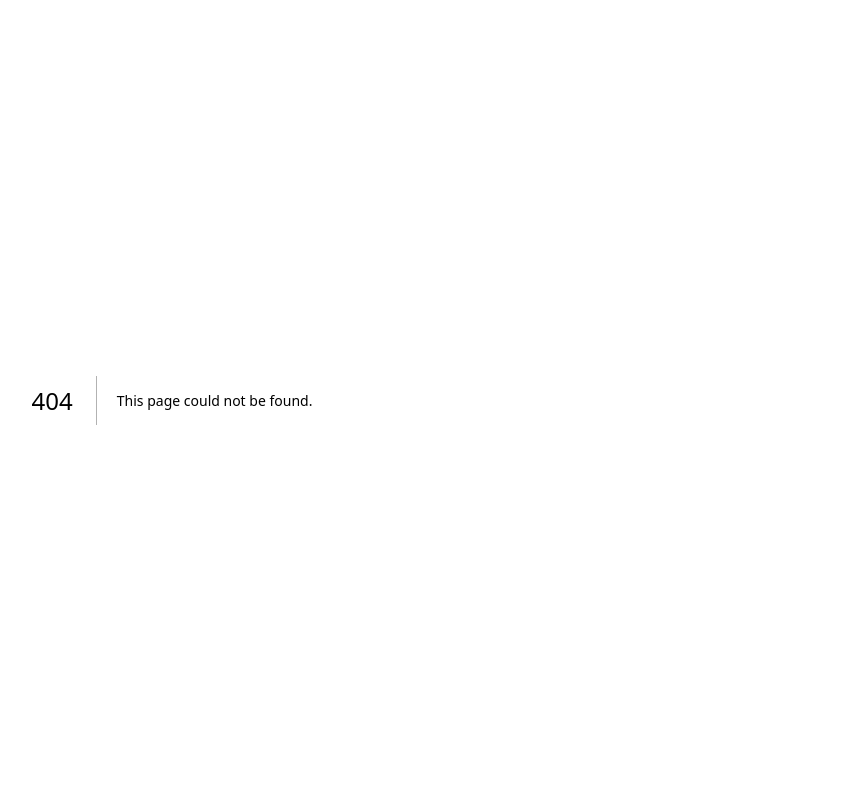
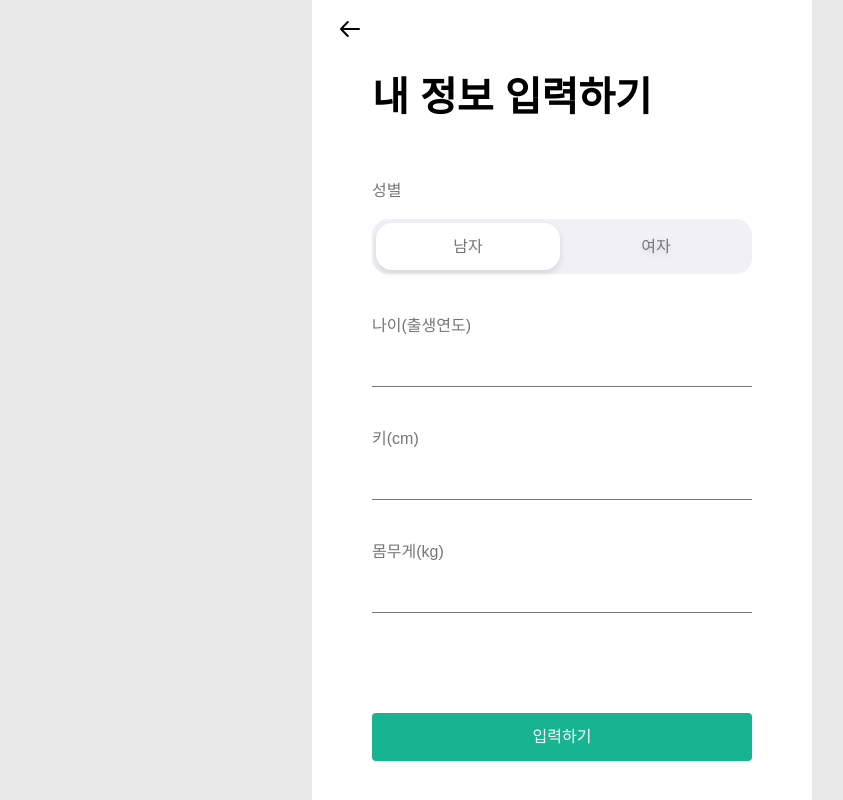
Before and after one commit to kmj0973/nadaum, a Next.js app: page /signup/myinfo in a window 1280 px wide. Before the commit this address had no page. Shown: the whole page, without its empty margins (78-921 px from the left). Built offline with nearby package versions, Linux system fonts and the light colour scheme; a web font is replaced by a local one.

Commit message:
Feat: sign up page and home page components

```diff
--- a/src/app/globals.css
+++ b/src/app/globals.css
@@ -13,7 +13,7 @@
 }
 
 @theme {
-  --breakpoint-tablet: 380px;
+  --breakpoint-tablet: 391px;
 }
 
 body {
--- a/src/app/login/page.tsx
+++ b/src/app/login/page.tsx
@@ -2,23 +2,23 @@ import Header from "../_components/Header";
 
 export default function LoginPage() {
   return (
-    <div className="bg-white w-full h-[100vh] flex flex-col items-center scroll-auto">
+    <div className="bg-white w-full min-h-[650px] h-[100vh] flex flex-col items-center scroll-auto">
       <Header title="" />
       <div className="w-full h-[calc(100vh-60px)] flex flex-col items-center justify-around">
         <div className="max-w-[290px] tablet:max-w-[380px] w-full flex flex-col items-center gap-5">
           <div className="w-full text-4xl tablet:text-[40px] font-semibold mb-10">
             로그인
           </div>
-          <form className="w-full flex flex-col gap-8 mb-6">
+          <form className="w-full flex flex-col gap-10 mb-6">
             <input
               className="outline-none border-b-1 border-[#767676] focus:border-black px-0.5 py-2 text-sm tablet:text-base"
               type="email"
-              placeholder="이메일을 입력해주세요"
+              placeholder="이메일을 입력하세요"
             />
             <input
               className="outline-none border-b-1 border-[#767676] focus:border-black px-0.5 py-2 text-sm tablet:text-base"
               type="password"
-              placeholder="비밀번호를 입력해주세요"
+              placeholder="비밀번호를 입력하세요"
             />
             <button className="rounded-sm bg-[#18B491] mt-10 py-3 text-white text-sm tablet:text-base">
               로그인
--- a/src/app/page.tsx
+++ b/src/app/page.tsx
@@ -1,7 +1,45 @@
 export default function HomePage() {
   return (
-    <div className="items-center justify-items-center min-h-screen p-8 pb-20 gap-16 sm:p-20">
-      hi안녕하세요
+    <div className="w-full min-h-[750px] h-[100vh] flex flex-col items-center scroll-auto">
+      <div className="bg-white w-full flex flex-col items-center gap-5 py-5">
+        <div className="relative rounded-xl shadow-md w-[90%] h-[166px] tablet:h-[186px]">
+          <div className="text-lg font-bold mt-5 ml-5">
+            내 근처 공공시설 찾기
+          </div>
+          <div className="absolute bottom-3 right-5 text-[13px] text-[#767676] ">
+            더 알아보기 {">"}
+          </div>
+        </div>
+        <div className="rounded-xl shadow-md w-[90%] h-[466px] tablet:h-[540px] flex flex-col items-center justify-center gap-4">
+          <div className="w-[85%] text-xl tablet:text-2xl font-bold mb-3">
+            나다운 모습 가꾸기
+          </div>
+          <div className="bg-[#F8F8F8] rounded-2xl w-[85%] h-[100px] tablet:h-[120px]">
+            <div className="text-[16px] tablet:text-xl font-semibold mt-5 ml-5">
+              캐릭터 챗봇 AI
+            </div>
+            <div className="text-[13px] tablet:text-base text-[#767676] font-normal ml-5">
+              나만의 PT 선생님 만들기
+            </div>
+          </div>
+          <div className="bg-[#F8F8F8] rounded-2xl w-[85%] h-[100px] tablet:h-[120px]">
+            <div className="text-[16px] tablet:text-xl font-semibold mt-5 ml-5">
+              산책로 경로 추천
+            </div>
+            <div className="text-[13px] tablet:text-base text-[#767676] font-normal ml-5">
+              나만의 야외 코스 만들기
+            </div>
+          </div>
+          <div className="bg-[#F8F8F8] rounded-2xl w-[85%] h-[100px] tablet:h-[120px]">
+            <div className="text-[16px] tablet:text-xl font-semibold mt-5 ml-5">
+              동네 헬스장 찾기
+            </div>
+            <div className="text-[13px] tablet:text-base text-[#767676] font-normal ml-5">
+              운동이 쉬워지는 첫걸음
+            </div>
+          </div>
+        </div>
+      </div>
     </div>
   );
 }
--- /dev/null
+++ b/src/app/signup/myinfo/page.tsx
@@ -0,0 +1,64 @@
+import Header from "@/app/_components/Header";
+
+export default function SignUpPage() {
+  return (
+    <div className="bg-white w-full min-h-[750px] h-[100vh] flex flex-col items-center scroll-auto">
+      <Header title="" />
+      <div className="w-full h-[calc(100vh-60px)] flex flex-col items-center justify-around">
+        <div className="max-w-[290px] tablet:max-w-[380px] w-full flex flex-col items-center gap-5">
+          <div className="w-full text-4xl tablet:text-[40px] font-semibold mb-10">
+            내 정보 입력하기
+          </div>
+          <form className="w-full flex flex-col gap-10 mb-6 font-light text-[#767676]">
+            <div>
+              <div className="mb-4">성별</div>
+              <div className="bg-[#F1F1F5] w-full h-[55px] rounded-2xl flex items-center justify-center py-1 gap-1">
+                <div className="bg-white h-full rounded-2xl flex-1 flex justify-center items-center ml-1 drop-shadow-md">
+                  남자
+                </div>
+                <div className="h-full rounded-2xl flex-1 flex justify-center items-center mr-1 drop-shadow-md">
+                  여자
+                </div>
+              </div>
+            </div>
+
+            <div className="flex flex-col">
+              <label htmlFor="age" className="mb-2">
+                나이(출생연도)
+              </label>
+              <input
+                id="age"
+                className="outline-none border-b-1 border-[#767676] focus:border-black px-0.5 py-2 text-black text-sm tablet:text-base"
+                type="number"
+              />
+            </div>
+
+            <div className="flex flex-col">
+              <label htmlFor="height" className="mb-2">
+                키(cm)
+              </label>
+              <input
+                id="height"
+                className="outline-none border-b-1 border-[#767676] focus:border-black px-0.5 py-2 text-black text-sm tablet:text-base"
+                type="number"
+              />
+            </div>
+            <div className="flex flex-col">
+              <label htmlFor="weight" className="mb-2">
+                몸무게(kg)
+              </label>
+              <input
+                id="weight"
+                className="outline-none border-b-1 border-[#767676] focus:border-black px-0.5 py-2 text-black text-sm tablet:text-base"
+                type="number"
+              />
+            </div>
+            <button className="rounded-sm bg-[#18B491] mt-15 py-3 text-white text-sm tablet:text-base">
+              입력하기
+            </button>
+          </form>
+        </div>
+      </div>
+    </div>
+  );
+}
--- a/src/app/signup/page.tsx
+++ b/src/app/signup/page.tsx
@@ -1,3 +1,45 @@
+import Header from "../_components/Header";
+
 export default function SignUpPage() {
-  return <div>auth</div>;
+  return (
+    <div className="bg-white w-full min-h-[650px] h-[100vh] flex flex-col items-center scroll-auto">
+      <Header title="" />
+      <div className="w-full h-[calc(100vh-60px)] flex flex-col items-center justify-around">
+        <div className="max-w-[290px] tablet:max-w-[380px] w-full flex flex-col items-center gap-5">
+          <div className="w-full text-4xl tablet:text-[40px] font-semibold mb-10">
+            회원가입
+          </div>
+          <form className="w-full flex flex-col gap-10 mb-6">
+            <input
+              className="outline-none border-b-1 border-[#767676] focus:border-black px-0.5 py-2 text-sm tablet:text-base"
+              type="text"
+              placeholder="이름을 입력하세요"
+            />
+            <input
+              className="outline-none border-b-1 border-[#767676] focus:border-black px-0.5 py-2 text-sm tablet:text-base"
+              type="email"
+              placeholder="이메일을 입력하세요"
+            />
+            <input
+              className="outline-none border-b-1 border-[#767676] focus:border-black px-0.5 py-2 text-sm tablet:text-base"
+              type="password"
+              placeholder="비밀번호를 입력하세요"
+            />
+            <button className="rounded-sm bg-[#18B491] mt-10 py-3 text-white text-sm tablet:text-base">
+              회원가입
+            </button>
+          </form>
+          <div className="text-[#797979] font-light text-sm tablet:text-base">
+            카카오로 회원가입 하기
+          </div>
+        </div>
+        <div className="max-w-[290px] tablet:max-w-[380px] w-full flex flex-col items-center gap-5 text-sm tablet:text-base my-10">
+          <div className="">
+            이미 계정이 있으신가요?{" "}
+            <span className="border-b-2 font-semibold">로그인</span>
+          </div>
+        </div>
+      </div>
+    </div>
+  );
 }
```
